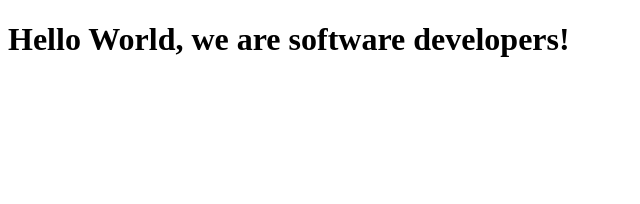
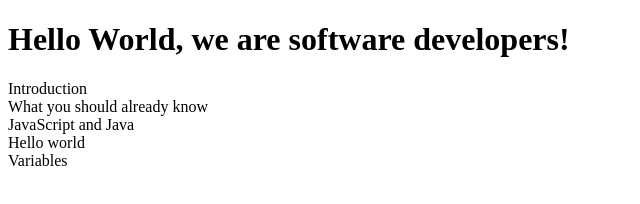
Before and after one commit to Etincelle0608/microverse-trials-wabo-Niko, a plain HTML site: page index.html in a window 1280 px wide. Shown: the whole page, without its empty margins (0-640 px from the left). Drawn offline with Linux system fonts and the light colour scheme.

Commit message:
user stories 3 and 4
commit for user stories 3 and 4

```diff
--- a/index.html
+++ b/index.html
@@ -9,14 +9,22 @@
   <body>
     <main id="main-doc">
       <h1>Hello World, we are software developers!</h1>
-      <section class="main-section"></section>
-      <section class="main-section"></section>
-      <section class="main-section"></section>
-      <section class="main-section"></section>
-      <section class="main-section"></section>
-
+      <section class="main-section" id="Introduction">
+        <header>Introduction</header>
+      </section>
+      <section class="main-section" id="What_you_should_already_know">
+        <header>What you should already know</header>
+      </section>
+      <section class="main-section" id="Javascript_and_Java">
+        <header>JavaScript and Java</header>
+      </section>
+      <section class="main-section" id="Hello_world">
+        <header>Hello world</header>
+      </section>
+      <section class="main-section" id="Variables">
+        <header>Variables</header>
+      </section>
     </main>
-
 
     <script src="https://cdn.freecodecamp.org/testable-projects-fcc/v1/bundle.js"></script>
     <script src="js/index.js"></script>
```
